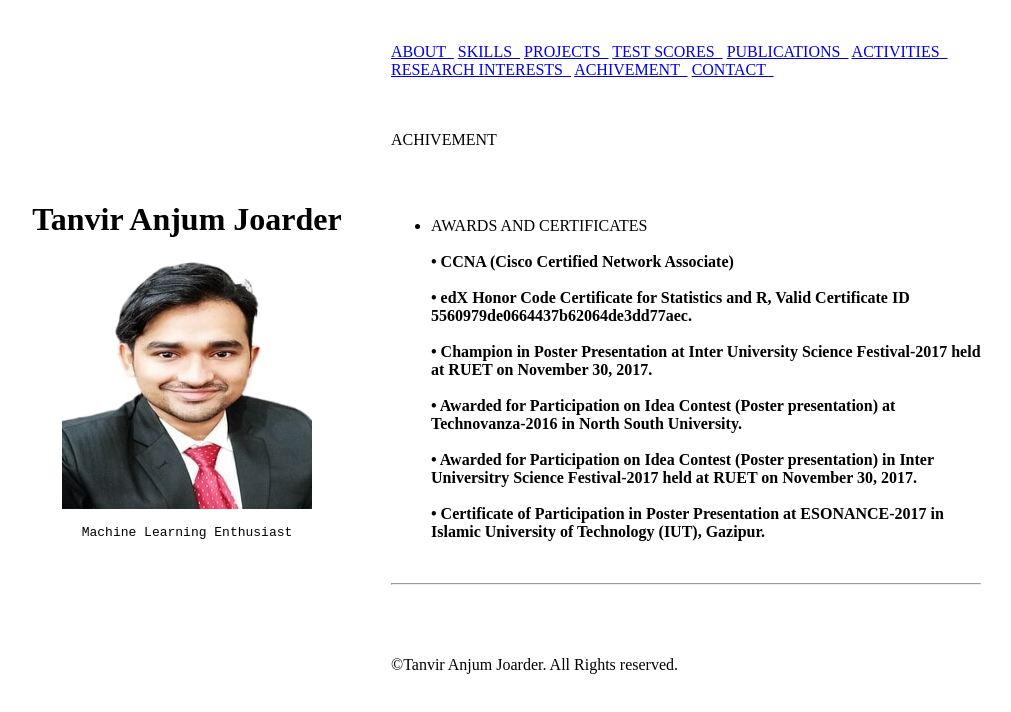
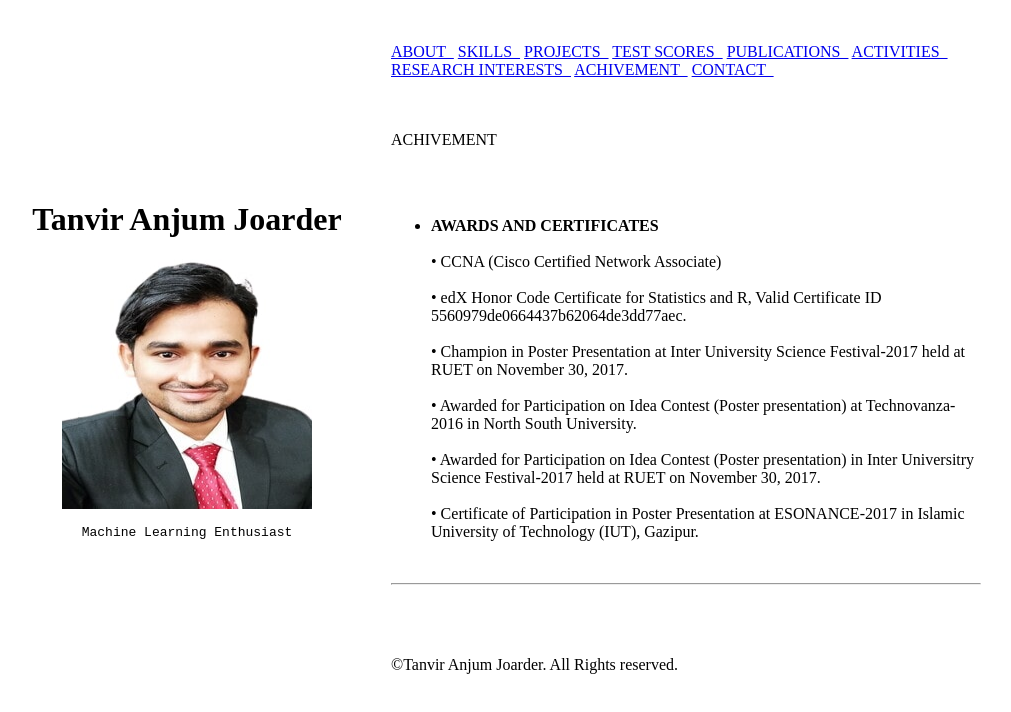
Before and after one commit to Ussash93/tanviranjumjoarder.github.io, a plain HTML site: page achivements.html in a window 1280 px wide. Shown: the whole page, without its empty margins (156-1167 px from the left). Drawn offline with Linux system fonts and the light colour scheme.

Commit message:
Update achivements.html

```diff
--- a/achivements.html
+++ b/achivements.html
@@ -33,19 +33,19 @@
 			 			<table>
 				<tr>
 					<ul>
-						<li>AWARDS AND CERTIFICATES</li>
+						<strong><li>AWARDS AND CERTIFICATES</li></strong>
 						</br>
-						<strong>•	CCNA (Cisco Certified Network Associate)</BR>
+						•	CCNA (Cisco Certified Network Associate)</BR>
 						</br>
-						<strong>•	edX Honor Code Certificate for Statistics and R, Valid Certificate ID 5560979de0664437b62064de3dd77aec.</br>
+						•	edX Honor Code Certificate for Statistics and R, Valid Certificate ID 5560979de0664437b62064de3dd77aec.</br>
 						</br>
-						<strong>•	Champion in Poster Presentation at Inter University Science Festival-2017 held at RUET on November 30, 2017.</br>
+						•	Champion in Poster Presentation at Inter University Science Festival-2017 held at RUET on November 30, 2017.</br>
 						</br>
-						<strong>•	Awarded for Participation on Idea Contest (Poster presentation) at Technovanza-2016 in North South University.</br>
+						•	Awarded for Participation on Idea Contest (Poster presentation) at Technovanza-2016 in North South University.</br>
 						</br>
-						<strong>•	Awarded for Participation on Idea Contest (Poster presentation) in Inter Universitry Science Festival-2017 held at RUET on November 30, 2017.</br>
+						•	Awarded for Participation on Idea Contest (Poster presentation) in Inter Universitry Science Festival-2017 held at RUET on November 30, 2017.</br>
 						</br>
-						<strong>•	Certificate of Participation in Poster Presentation at ESONANCE-2017 in Islamic University of Technology (IUT), Gazipur.</br>
+						•	Certificate of Participation in Poster Presentation at ESONANCE-2017 in Islamic University of Technology (IUT), Gazipur.</br>
 						</br>
 					</ul>
 				</tr>
```
